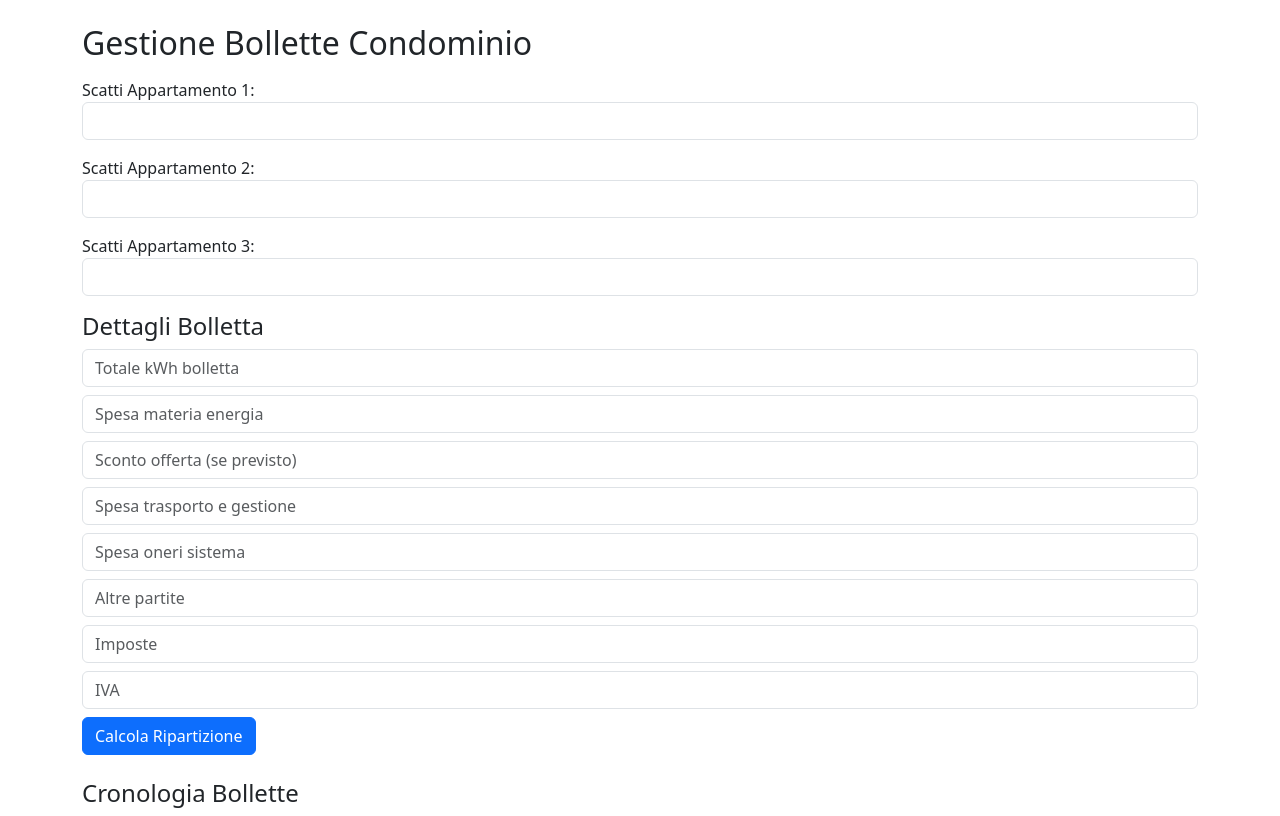
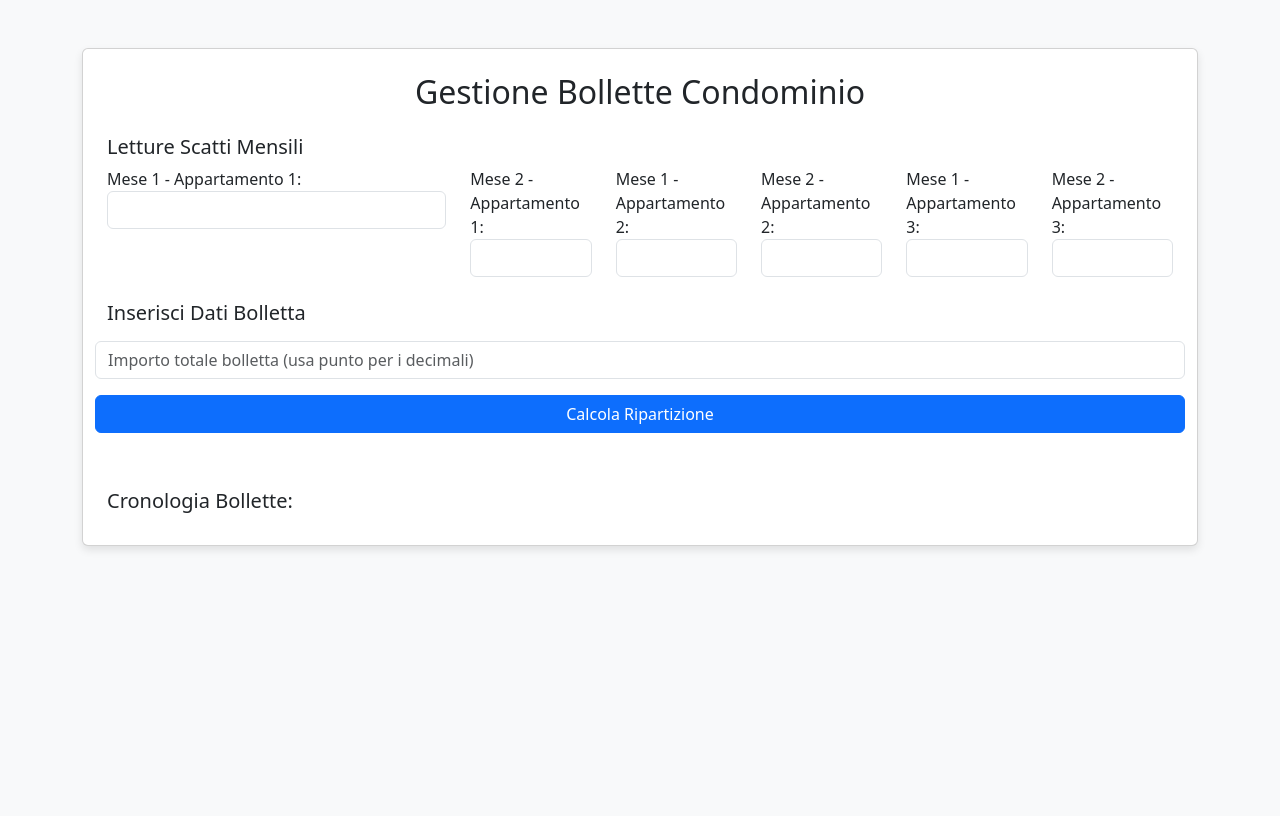
Before and after one commit to zangoborillo/ediltour, a plain HTML site: page index.html in a window 1280 px wide. Drawn offline with nearby package versions, Linux system fonts and the light colour scheme.

Commit message:
Update index.html

```diff
--- a/index.html
+++ b/index.html
@@ -1,78 +1,97 @@
 <!DOCTYPE html>
 <html lang="it">
 <head>
-    <meta charset="UTF-8">
-    <meta name="viewport" content="width=device-width, initial-scale=1.0">
-    <title>Gestione Bollette Condominio</title>
-    <link href="https://cdn.jsdelivr.net/npm/bootstrap@5.3.2/dist/css/bootstrap.min.css" rel="stylesheet">
+  <meta charset="UTF-8">
+  <meta name="viewport" content="width=device-width, initial-scale=1.0">
+  <title>Gestione Bollette Condominio</title>
+  <link href="https://cdn.jsdelivr.net/npm/bootstrap@5.3.2/dist/css/bootstrap.min.css" rel="stylesheet">
+  <style>
+    body {background-color: #f8f9fa;}
+    .card {box-shadow: 0 4px 8px rgba(0,0,0,0.1);}
+  </style>
 </head>
-<body>
-<div class="container">
-    <h2 class="mt-4">Gestione Bollette Condominio</h2>
+<body class="bg-light">
+<div class="container py-5">
+  <div class="card p-4">
+    <h2 class="mb-4 text-center">Gestione Bollette Condominio</h2>
 
-    <div class="my-3">
-        <label>Scatti Appartamento 1:</label>
-        <input type="number" id="apt1" class="form-control">
-    </div>
-    <div class="my-3">
-        <label>Scatti Appartamento 2:</label>
-        <input type="number" id="apt2" class="form-control">
-    </div>
-    <div class="my-3">
-        <label>Scatti Appartamento 3:</label>
-        <input type="number" id="apt3" class="form-control">
-    </div>
+    <h5>Letture Scatti Mensili</h5>
+    <div class="row">
+      <div class="col-md-4">
+        <label>Mese 1 - Appartamento 1:</label>
+        <input type="number" id="apt1mese1" class="form-control">
+      </div>
+      <div class="col">
+        <label>Mese 2 - Appartamento 1:</label>
+        <input type="number" id="apt1mese2" class="form-control">
+      </div>
+      <div class="col">
+        <label>Mese 1 - Appartamento 2:</label>
+        <input type="number" id="apt2mese1" class="form-control">
+      </div>
+      <div class="col">
+        <label>Mese 2 - Appartamento 2:</label>
+        <input type="number" id="apt2mese2" class="form-control">
+      </div>
+      <div class="col">
+        <label>Mese 1 - Appartamento 3:</label>
+        <input type="number" id="apt3mese1" class="form-control">
+      </div>
+      <div class="col">
+        <label>Mese 2 - Appartamento 3:</label>
+        <input type="number" id="apt3mese2" class="form-control">
+      </div>
 
-    <h4>Dettagli Bolletta</h4>
-    <input class="form-control mb-2" id="kwhTotale" placeholder="Totale kWh bolletta">
-    <input class="form-control mb-2" id="materiaEnergia" placeholder="Spesa materia energia">
-    <input class="form-control mb-2" id="scontoOfferta" placeholder="Sconto offerta (se previsto)">
-    <input class="form-control mb-2" id="trasporto" placeholder="Spesa trasporto e gestione">
-    <input class="form-control mb-2" id="oneriSistema" placeholder="Spesa oneri sistema">
-    <input class="form-control mb-2" id="altrePartite" placeholder="Altre partite">
-    <input class="form-control mb-2" id="imposte" placeholder="Imposte">
-    <input class="form-control mb-2" id="iva" placeholder="IVA">
+    <h5 class="mt-4">Inserisci Dati Bolletta</h5>
+    <input class="form-control my-2" id="totaleBolletta" placeholder="Importo totale bolletta (usa punto per i decimali)">
 
-    <button class="btn btn-primary" onclick="calcola()">Calcola Ripartizione</button>
+    <button class="btn btn-primary my-2" onclick="calcola()">Calcola Ripartizione</button>
 
-    <div id="risultato" class="mt-3"></div>
-
-    <h4 class="mt-4">Cronologia Bollette</h4>
-    <div id="cronologia"></div>
+    <div id="risultato" class="mt-4"></div>
+    <div id="cronologia" class="mt-4"></div>
+  </div>
 </div>
 
 <script>
 let cronologia = JSON.parse(localStorage.getItem('cronologia')) || [];
 
 function calcola() {
-    let scatti = [+document.getElementById('apt1').value,
-                  +document.getElementById('apt2').value,
-                  +document.getElementById('apt3').value];
+  let apt1 = (+document.getElementById('apt1mese2').value) - (+document.getElementById('apt1mese1').value);
+  let apt2 = +document.getElementById('apt2mese2').value - +document.getElementById('apt2mese1').value;
+  let apt3 = +document.getElementById('apt3mese2').value - +document.getElementById('apt3mese1').value;
 
-    let totaleScatti = scattiTotali();
+  let totaleScatti = apt1 + apt2 + apt3;
 
-    let vociBolletta = ['materiaEnergia','scontoOfferta','trasporto','oneriSistema','iva'];
-    let importi = vociBolletta.map(v => +(document.getElementById(v).value.replace(',', '.') || 0));
+  if (totaleScatti <= 0) {
+    alert("Controlla le letture inserite!");
+    return;
+  }
 
-    let risultatoHTML = '<h5>Ripartizione Spese:</h5><ul class="list-group">';
+  let totale = +document.getElementById('totaleBolletta').value.replace(',', '.');
 
-    scatti.forEach((scatto, i) => {
-        let totaleApt = vociBolletta.reduce((sum, voce) => {
-            let importo = (+document.getElementById(voce).value.replace(',', '.') || 0);
-            return sum + (importo * (scatto / totaleScatti));
-        }, 0);
+  let risultatoHTML = `<h5>Ripartizione Spese:</h5>
+    <ul class="list-group">
+      <li class="list-group-item">Appartamento 1: €${(totale * apt1 / totaleScatti).toFixed(2)}</li>
+      <li class="list-group-item">Appartamento 2: €${(totale * apt2 / totaleScatti).toFixed(2)}</li>
+      <li class="list-group-item">Appartamento 3: €${(totale * apt3 / totaleScatti).toFixed(2)}</li>
+    </ul>`;
 
-        risultatoHTML = `<li class="list-group-item">Appartamento ${i + 1}: €${totaleApt.toFixed(2)}</li>`;
-        risultato.innerHTML += risultato;
-    });
+  document.getElementById('risultato').innerHTML = risultatoHTML;
 
-    risultato.innerHTML += '</ul>';
+  cronologia.push({data: new Date().toLocaleDateString(), apt1, apt2, apt3, totale});
+  localStorage.setItem('cronologia', JSON.stringify(cronologia));
+  mostraCronologia();
 }
 
-function scattiTotali(){
-    return [+apt1.value,+apt2.value,+apt3.value].reduce((a,b)=>a+b,0);
+function mostraCronologia() {
+  let html = '<h5>Cronologia Bollette:</h5><ul class="list-group">';
+  cronologia.forEach(item => {
+    html += `<li class="list-group-item">${item.data}: Totale €${item.totale}, Apt1: ${item.apt1} scatti, Apt2: ${item.apt2} scatti, Apt3: ${item.apt3} scatti</li>`;
+  });
+  document.getElementById('cronologia').innerHTML = html;
 }
+
+window.onload = () => mostraCronologia();
 </script>
-
 </body>
 </html>
```
